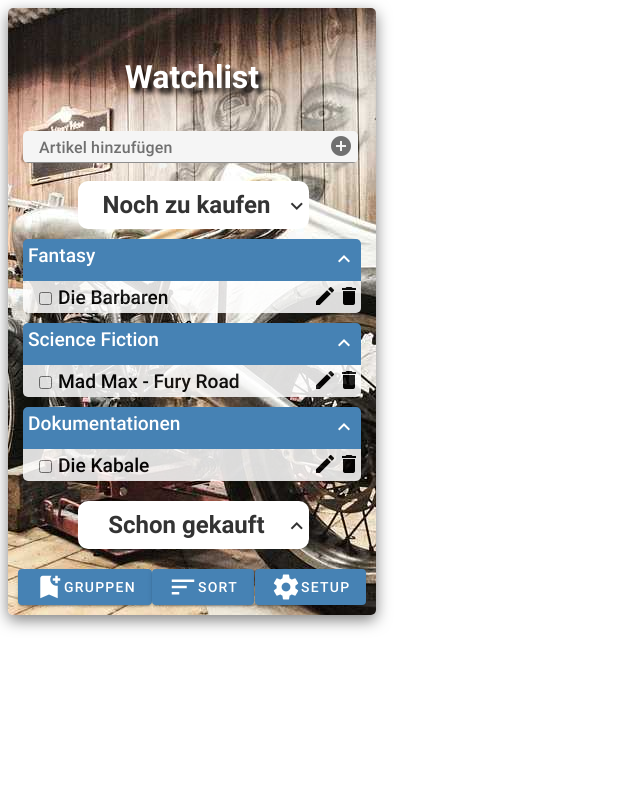
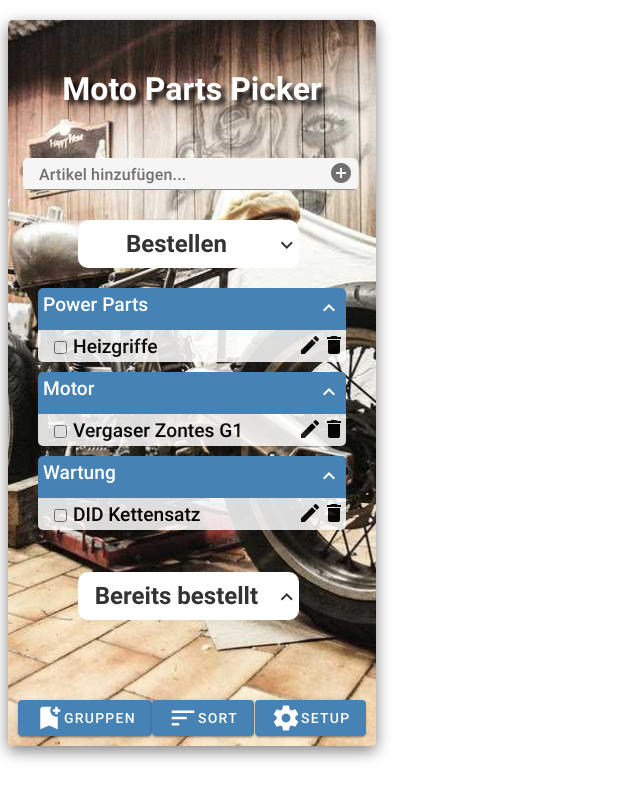
Before and after one commit to laterkevin/List-App, a React (Create React App) app: page / in a window 1280 px wide. Shown: the whole page, without its empty margins (0-640 px from the left). Built offline with nearby package versions, Linux system fonts and the light colour scheme.

Commit message:
Style CSS changes

```diff
--- a/index.html
+++ b/index.html
@@ -3,14 +3,14 @@
 
 <head>
     <meta charset="UTF-8">
-    <title>Einkaufslisten-App</title>
+    <title>Motorrad-Bestell-Liste</title>
 
     <link rel="stylesheet" href="https://fonts.googleapis.com/icon?family=Material+Icons">
 </head>
 <body>
 
 <header>
-    <h1>Einkaufsliste</h1>
+    <h1>MPP</h1>
     <nav>
         <input type="text" placeholder="Artikel hinzufügen">
         <button class="material-icons" style="vertical-align: bottom">add_circle</button>
--- a/public/css/styles.css
+++ b/public/css/styles.css
@@ -4,6 +4,7 @@
     background-repeat: no-repeat;
     background-position: top center;
     background-attachment: inherit;
+    background-size: cover;
     box-shadow: 0px 5px 15px rgba(0, 0, 0, 0.5);
     border-radius: 5px;
 }
@@ -35,15 +36,16 @@ h2, dd {
 }
 
 h1, h2, dl {
-    margin: 5px;
+    margin: 20px;
     padding-left: 10px;
     padding-right: 10px;
+
 }
 
 h2 {
     text-align: center;
     border-radius: 10px;
-    padding: 10px 0px 10px 10px;
+    padding: 10px 0px 10px 0px;
     max-width: 60%;
     margin-left: 70px;
     margin-bottom: 10px;
@@ -127,6 +129,7 @@ label {
 footer {
     display: flex;
     justify-content: space-between;
+    padding-top: 50px;
 }
 
 .mdc-dialog {
--- a/public/index.html
+++ b/public/index.html
@@ -11,7 +11,7 @@
     <link rel="stylesheet" href="%PUBLIC_URL%/css/material-components-web.min.css">
     <link rel="stylesheet" href="%PUBLIC_URL%/css/styles.css">
 
-    <title>Einkaufsliste</title>
+    <title>MPP</title>
   </head>
 
   <body class="mdc-typography">
--- a/src/App.js
+++ b/src/App.js
@@ -18,18 +18,18 @@ class App extends React.Component {
   }
 
   initialisieren() {
-    let fantasy = Modell.gruppeHinzufuegen("Fantasy")
-    let film1 = fantasy.artikelHinzufuegen("Der Dunkle Kristall")
+    let fantasy = Modell.gruppeHinzufuegen("Power Parts")
+    let film1 = fantasy.artikelHinzufuegen("Highsider Spiegel")
     film1.gekauft = true
-    fantasy.artikelHinzufuegen("Die Barbaren")
-    let scifi = Modell.gruppeHinzufuegen("Science Fiction")
-    let film2 = scifi.artikelHinzufuegen("Alita - Battle Angel")
+    fantasy.artikelHinzufuegen("Heizgriffe")
+    let scifi = Modell.gruppeHinzufuegen("Motor")
+    let film2 = scifi.artikelHinzufuegen("Zylinderkopfdichtung Zontes G1")
     film2.gekauft = true
-    scifi.artikelHinzufuegen("Mad Max - Fury Road")
-    let dokus = Modell.gruppeHinzufuegen("Dokumentationen")
-    let film3 = dokus.artikelHinzufuegen("Endgame - Blaupause für die Globale Versklavung")
+    scifi.artikelHinzufuegen("Vergaser Zontes G1")
+    let dokus = Modell.gruppeHinzufuegen("Wartung")
+    let film3 = dokus.artikelHinzufuegen("Power1 4T Motorenöl 10W-40")
     film3.gekauft = true
-    dokus.artikelHinzufuegen("Die Kabale")
+    dokus.artikelHinzufuegen("DID Kettensatz")
   }
 
   einkaufenAufZuKlappen() {
@@ -102,12 +102,12 @@ class App extends React.Component {
     return (
       <div id="container">
         <header>
-          <h1>Watchlist</h1>
+          <h1>Moto Parts Picker</h1>
           <label
             className="mdc-text-field mdc-text-field--filled mdc-text-field--with-trailing-icon mdc-text-field--no-label">
             <span className="mdc-text-field__ripple"></span>
             <input className="mdc-text-field__input" type="search"
-                   id="artikelEingabe" placeholder="Artikel hinzufügen"
+                   id="artikelEingabe" placeholder="Artikel hinzufügen..."
                    onKeyPress={e => (e.key == 'Enter') ? this.artikelHinzufuegen() : ''}/>
             <span className="mdc-line-ripple"></span>
             <i className="material-icons mdc-text-field__icon mdc-text-field__icon--trailing"
@@ -120,7 +120,7 @@ class App extends React.Component {
 
         <main>
           <section>
-            <h2>Noch zu kaufen
+            <h2>Bestellen
               <i onClick={() => this.einkaufenAufZuKlappen()} className="material-icons">
                 {this.state.einkaufenAufgeklappt ? 'expand_more' : 'expand_less'}
               </i>
@@ -131,7 +131,7 @@ class App extends React.Component {
           </section>
           <hr/>
           <section>
-            <h2>Schon gekauft
+            <h2>Bereits bestellt
               <i onClick={() => this.erledigtAufZuKlappen()} className="material-icons">
                 {this.state.erledigtAufgeklappt ? 'expand_more' : 'expand_less'}
               </i>
```
